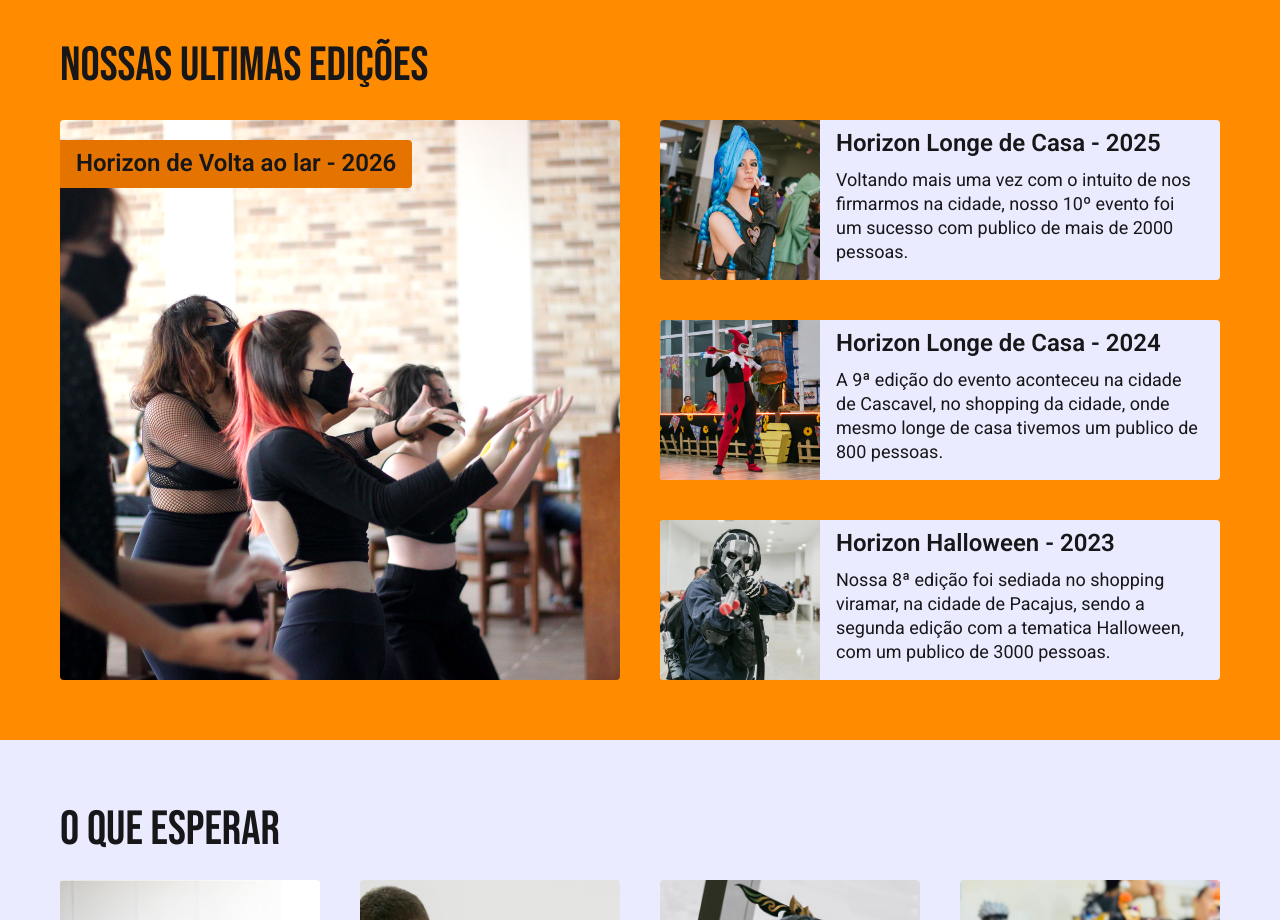
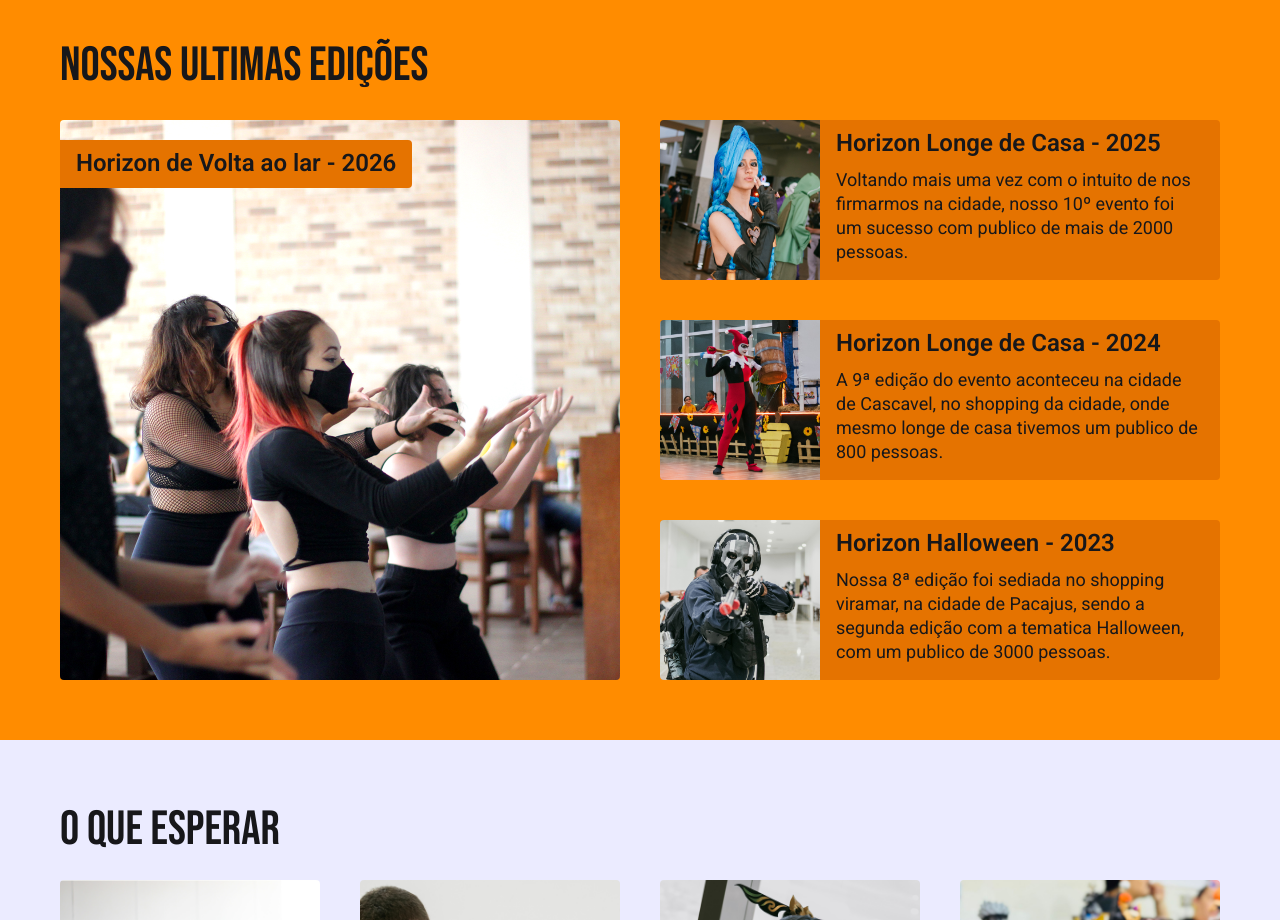
Before and after one commit to luzivan/horizon, a plain HTML site: page index.html in a window 1280 px wide. Shown: the part 820-1740 px from the top of the page. Drawn offline with Linux system fonts and the light colour scheme.

Commit message:
alteracao-na-cor-cards

```diff
--- a/css/home/edicoes.css
+++ b/css/home/edicoes.css
@@ -45,7 +45,7 @@
   display: grid;
   grid-template-columns: auto 1fr;
   grid-template-rows: auto 1fr;
-  background: var(--cor-0);
+  background: var(--cor-p2);
   border-radius: 4px;
 }
 
```
